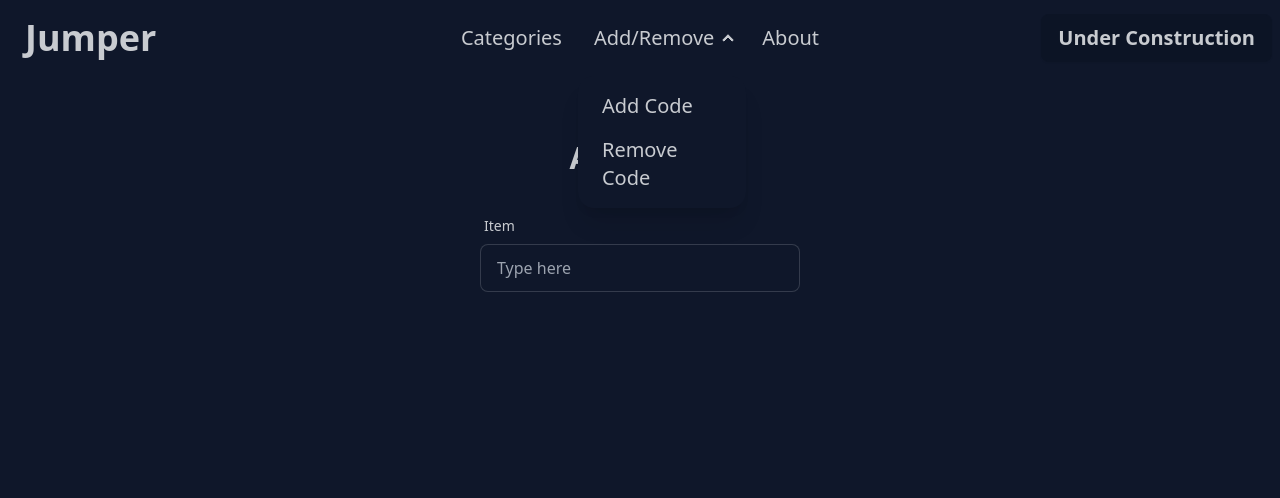
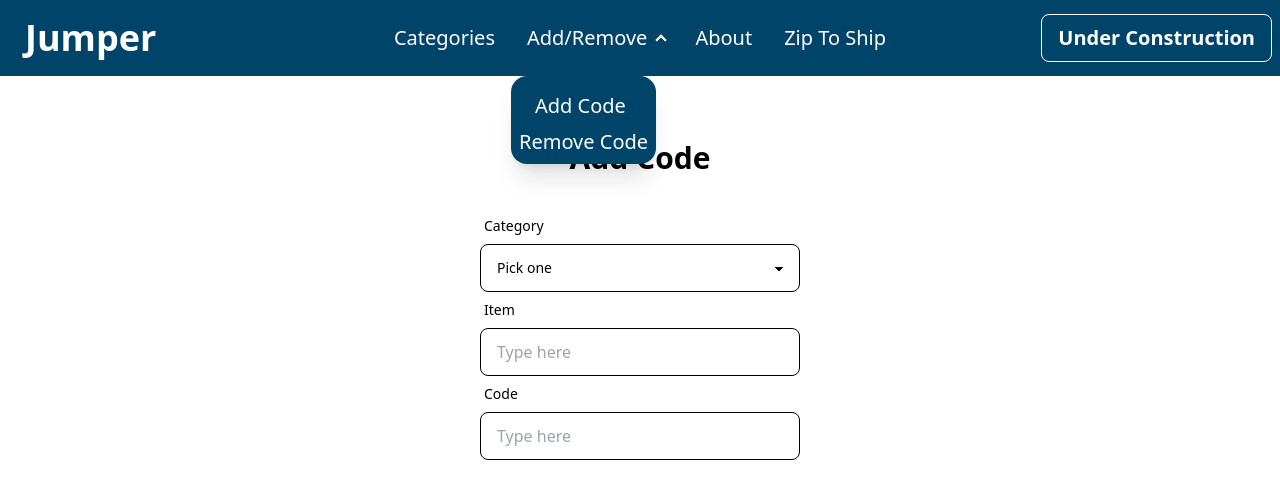
Before and after one commit to jonathanjjolsen/Jumper, a React (Vite) app: page /AddCode in a window 1280 px wide. Both pictures are taken after a click on the heading "Add/Remove". Shown: the top 498 px of the page. Built offline with nearby package versions, Linux system fonts and the light colour scheme.

Commit message:
Visual and Functional Changes for jsx Pages

```diff
--- a/client/src/App.jsx
+++ b/client/src/App.jsx
@@ -5,6 +5,9 @@ import { BrowserRouter as Router, Routes, Route } from 'react-router-dom';
 import NavBar from './components/navBar';
 import Home from './pages/home';
 import AddCode from './pages/AddCode';
+import AboutPage from './pages/About';
+import ZipToShip from './pages/ZipToShip';
+import Categories from './pages/Categories';
 
 function App() {
   const [count, setCount] = useState(0)
@@ -18,7 +21,13 @@ function App() {
 
         <Route path="/" element={<Home />} />
 
+        <Route path="/Categories" element={<Categories />} />
+
         <Route path="/AddCode" element={<AddCode />} />
+
+        <Route path="/About" element={<AboutPage />} />
+
+        <Route path="/ZipToShip" element={<ZipToShip />} />
 
       </Routes>
 
--- a/client/src/components/navBar.jsx
+++ b/client/src/components/navBar.jsx
@@ -10,38 +10,40 @@ const NavBar = () => {
                         <svg xmlns="http://www.w3.org/2000/svg" className="h-5 w-5" fill="none" viewBox="0 0 24 24" stroke="currentColor"><path strokeLinecap="round" strokeLinejoin="round" strokeWidth="2" d="M4 6h16M4 12h8m-8 6h16" /></svg>
                     </div>
                     <ul tabIndex={0} className="menu menu-sm dropdown-content mt-3 z-[1] p-2 shadow bg-base-100 rounded-box w-52">
-                        <li><a>Categories</a></li>
+                        <li>Categories</li>
                         <li>
-                            <a>+/-</a>
+                            +/-
                             <ul className="p-2">
-                                <li><a>Add Code</a></li>
-                                <li><a>Remove Code</a></li>
+                                <li>Add Code</li>
+                                <li>Remove Code</li>
                             </ul>
                         </li>
-                        <li><a>About</a></li>
+                        <li>About</li>
+                        <li>Zip to Ship</li>
                     </ul>
                 </div>
                 <div className='trial'>
-                    <Link to={'/'}><a className="btn btn-ghost text-4xl">Jumper</a></Link>
+                    <Link to={'/'} className="btn btn-ghost text-4xl">Jumper</Link>
                 </div>
             </div>
             <div className="navbar-center hidden lg:flex">
                 <ul className="menu menu-horizontal px-1">
-                    <li className='text-xl'><a><Link to={'/categories'}>Categories</Link></a></li>
+                    <li className='text-xl'><Link to={'/Categories'}>Categories</Link></li>
                     <li>
                         <details>
                             <summary className='text-xl'>Add/Remove</summary>
-                            <ul className="p-2">
-                                <li className='text-xl'><a><Link to={'AddCode'}>Add Code</Link></a></li>
-                                <li className='text-xl'><a>Remove Code</a></li>
+                            <ul className="p-2 fix">
+                                <li className='text-xl'><Link to={'AddCode'}>Add Code</Link></li>
+                                <li className='text-xl'>Remove Code</li>
                             </ul>
                         </details>
                     </li>
-                    <li className='text-xl'><a>About</a></li>
+                    <li className='text-xl'><Link to={'About'}>About</Link></li>
+                    <li className='text-xl'><Link to={'ZipToShip'}>Zip To Ship</Link></li>
                 </ul>
             </div>
             <div className="navbar-end">
-                <a className="btn text-xl">Under Construction</a>
+                <span className="btn text-xl">Under Construction</span>
             </div>
         </div>
     );
--- a/client/src/index.css
+++ b/client/src/index.css
@@ -10,5 +10,17 @@
   height: 100vh;
   padding-top: 5%;
   flex-direction: column;
+}
 
+.navbar {
+  background-color: #004469;
+  color: white;
 }
+
+.aboutCard {
+  max-width: 80%;
+}
+
+.fix{
+  background-color:#004469;
+}
--- a/client/src/pages/About.jsx
+++ b/client/src/pages/About.jsx
@@ -0,0 +1,12 @@
+import React from 'react';
+
+const AboutPage = () => {
+    return (
+        <div className='centered'>
+            <h1 className="text-3xl font-bold mb-8">About</h1>
+            <p className='aboutCard text-xl'>In my spare time, I've embarked on an exciting journey of building a software program tailored to streamline tasks within my profession. This passion project not only serves as a creative outlet but also holds the potential to greatly benefit my colleagues and peers. Combining my expertise in both programming and the intricacies of my field, I've meticulously crafted a tool that addresses specific challenges and enhances efficiency. With a vision to empower others and contribute to the advancement of our industry, I devote countless hours to refining the program, ensuring its functionality and user-friendliness. As each line of code takes shape, I am fueled by the prospect of making a meaningful impact, driven by the belief that innovation can truly transform the way we work.</p>
+        </div>
+    );
+};
+
+export default AboutPage;
--- a/client/src/pages/AddCode.jsx
+++ b/client/src/pages/AddCode.jsx
@@ -8,7 +8,26 @@ const AddCode = () => {
             <h1 className="text-3xl font-bold mb-8">Add Code</h1>
             <label className="form-control w-full max-w-xs">
                 <div className="label">
+                    <span className="label-text">Category</span>
+                </div>
+                <select className="select select-bordered">
+                    <option disabled selected>Pick one</option>
+                    <option>Copper</option>
+                    <option>Galvanized</option>
+                    <option>Iron Pipe</option>
+                    <option>PVC Schedule 40</option>
+                    <option>PVC Schedule 80</option>
+                </select>
+            </label>
+            <label className="form-control w-full max-w-xs">
+                <div className="label">
                     <span className="label-text">Item</span>
+                </div>
+                <input type="text" placeholder="Type here" className="input input-bordered w-full max-w-xs" />
+            </label>
+            <label className="form-control w-full max-w-xs">
+                <div className="label">
+                    <span className="label-text">Code</span>
                 </div>
                 <input type="text" placeholder="Type here" className="input input-bordered w-full max-w-xs" />
             </label>
--- a/client/src/pages/Categories.jsx
+++ b/client/src/pages/Categories.jsx
@@ -0,0 +1,18 @@
+import React from 'react';
+
+const Categories = () => {
+    return (
+        <div className="centered">
+            <h1 className="text-3xl font-bold mb-8">Categories</h1>
+            <ul>
+                <li>Copper</li>
+                <li>Galvanized</li>
+                <li>Iron Pipe</li>
+                <li>PVC Schedule 40</li>
+                <li>PVC Schedule 80</li>
+            </ul>
+        </div>
+    );
+}
+
+export default Categories;
--- /dev/null
+++ b/client/src/pages/ZipToShip.jsx
@@ -0,0 +1,25 @@
+import React from 'react';
+
+
+const ZipToShip = () => {
+    return (
+        <div className="centered">
+            <h1 className="text-3xl font-bold mb-8">Zip To Ship</h1>
+            <label className="form-control w-full max-w-xs">
+                <div className="label">
+                    <span className="label-text">Zip Code</span>
+                </div>
+                <input type="text" placeholder="Type here" className="input input-bordered w-full max-w-xs" />
+            </label>
+            <label className="form-control w-full max-w-xs">
+                <div className="label">
+                    <span className="label-text">Weight</span>
+                </div>
+                <input type="text" placeholder="Type here" className="input input-bordered w-full max-w-xs" />
+            </label>
+            <button className="btn btn-primary mt-4">Submit</button>
+        </div>
+    );
+}
+
+export default ZipToShip;
--- a/tailwind.config.js
+++ b/tailwind.config.js
@@ -13,6 +13,6 @@ export default {
     },
     plugins: [require('daisyui')],
     daisyui: {
-      themes: ['night'],
+      themes: ['false'],
     },
   }
```
Lines whose indentation alone changed are shown as unchanged.
